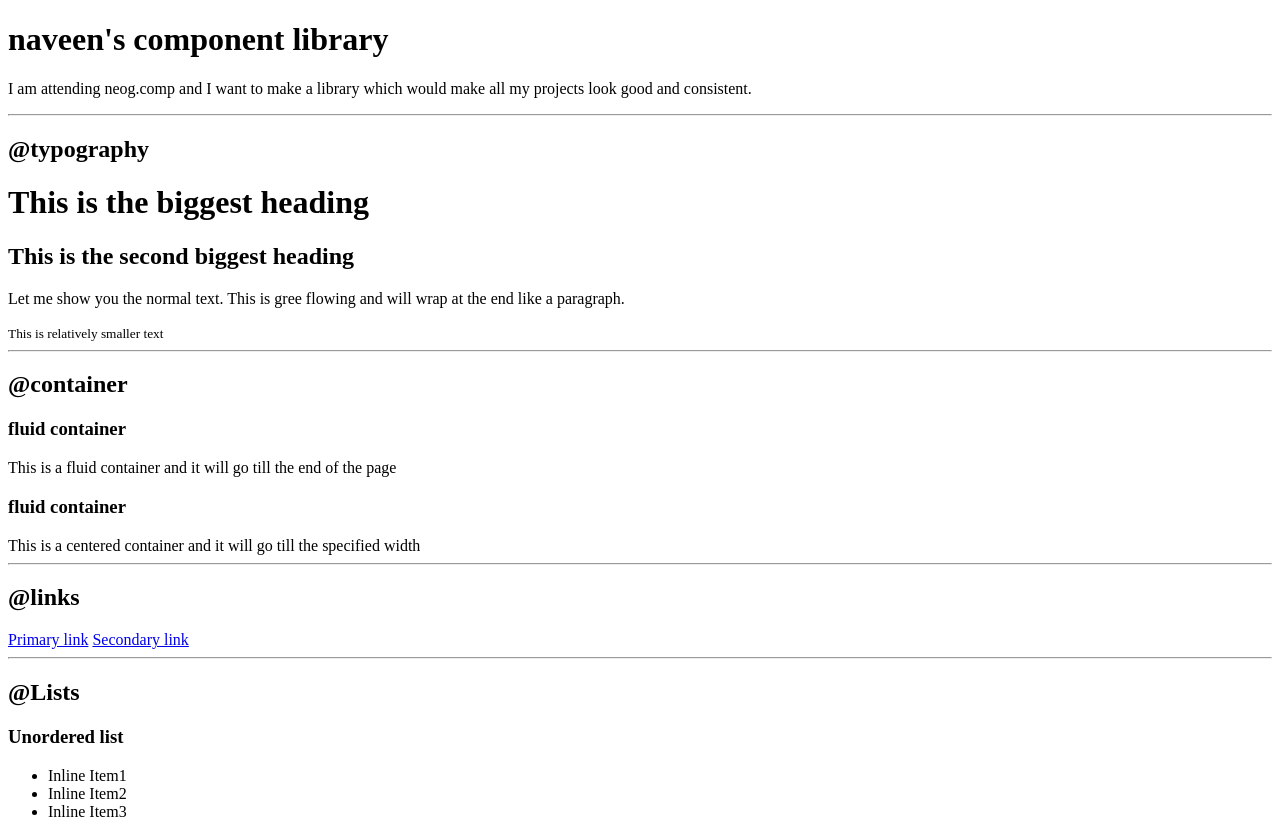
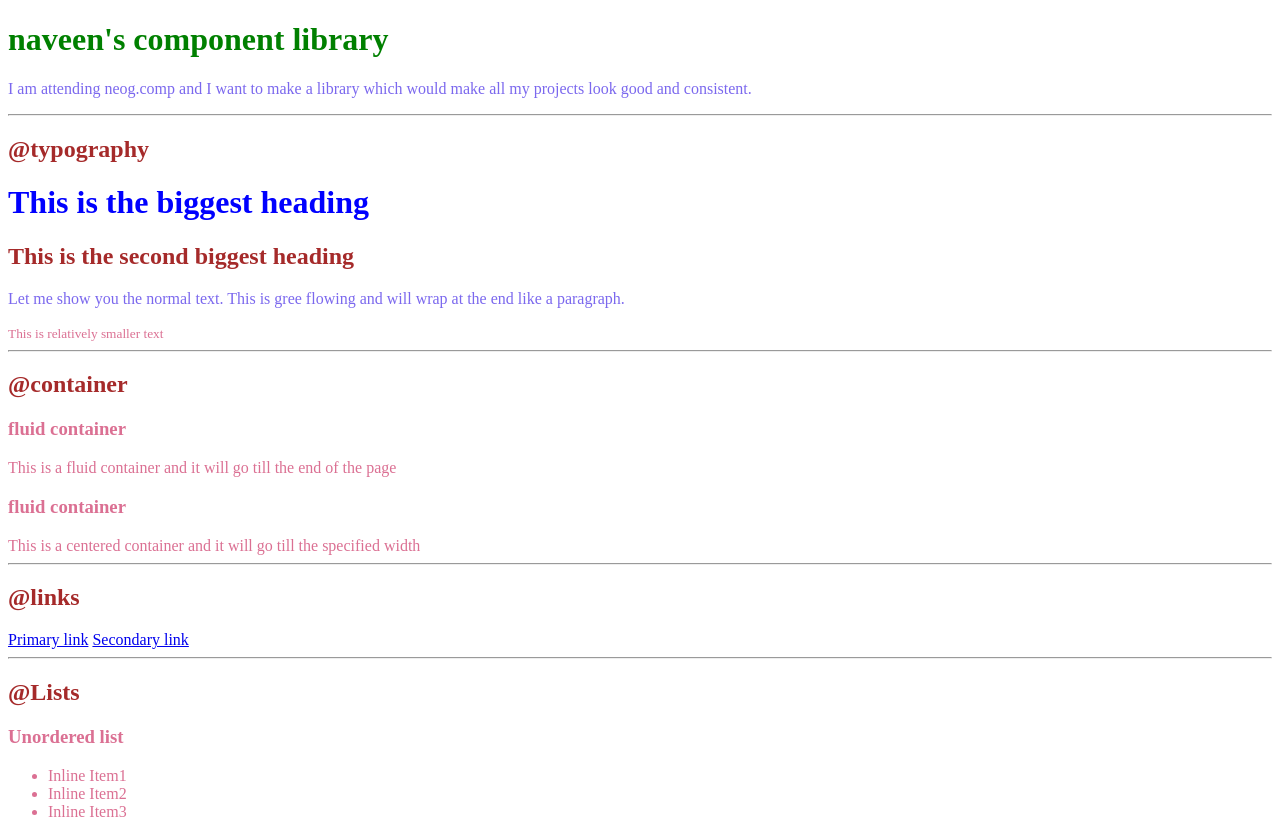
Before and after one commit to naveenkumarr12/neogcamp-lesson-3, a plain HTML site: page index.html in a window 1280 px wide. Shown: the top 824 px of the page. Drawn offline with Linux system fonts and the light colour scheme.

Commit message:
CSS practice

```diff
--- a/index.html
+++ b/index.html
@@ -5,18 +5,23 @@
     <meta http-equiv="X-UA-Compatible" content="IE=edge">
     <meta name="viewport" content="width=device-width, initial-scale=1.0">
     <title>Component Library</title>
+    <link rel="stylesheet" href="styles.css">
 </head>
 <body>
-    <h1>naveen's component library</h1>
-    <p> I am attending neog.comp and I want to make a library which would make all my projects look good and consistent.</p>
+    <h1 id="headcolor">naveen's component library</h1>
+    <p class="para"> I am attending neog.comp and I want to make a library which would make all my projects look good and consistent.</p>
 
     <hr>
-
+    <!-- <style>
+        body{
+            color: blueviolet;
+        }
+    </style> -->
     <h2>@typography</h2>
 
     <h1>This is the biggest heading</h1>
     <h2>This is the second biggest heading</h2>
-    <p>Let me show you the normal text. This is gree flowing and will wrap at the end like a paragraph.</p>
+    <p class="para">Let me show you the normal text. This is gree flowing and will wrap at the end like a paragraph.</p>
     <small>This is relatively smaller text</small>
 
     <hr>
--- /dev/null
+++ b/styles.css
@@ -0,0 +1,19 @@
+body{
+    color: palevioletred;
+}
+
+h1{
+    color: blue;
+}
+
+h2{
+    color: brown;
+}
+
+#headcolor{
+    color: green;
+}
+
+.para{
+    color: mediumslateblue;
+}
```
